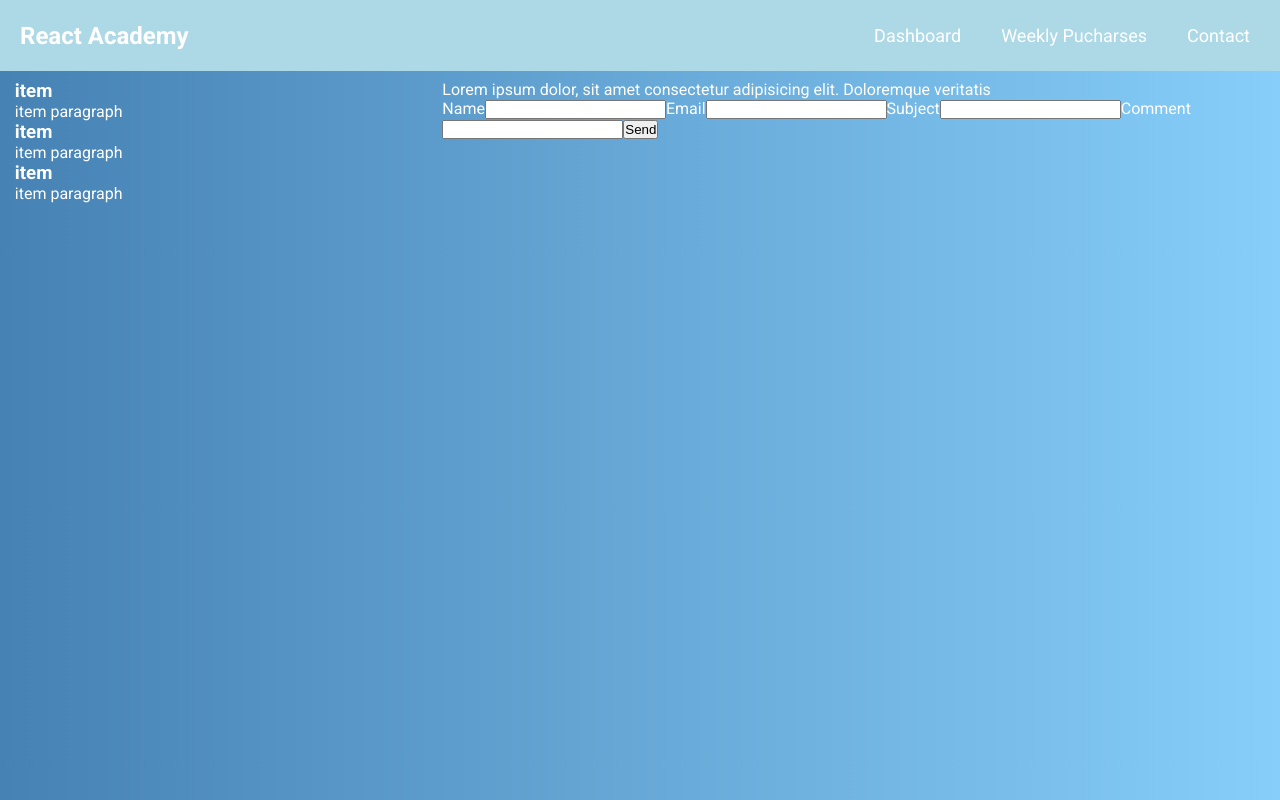
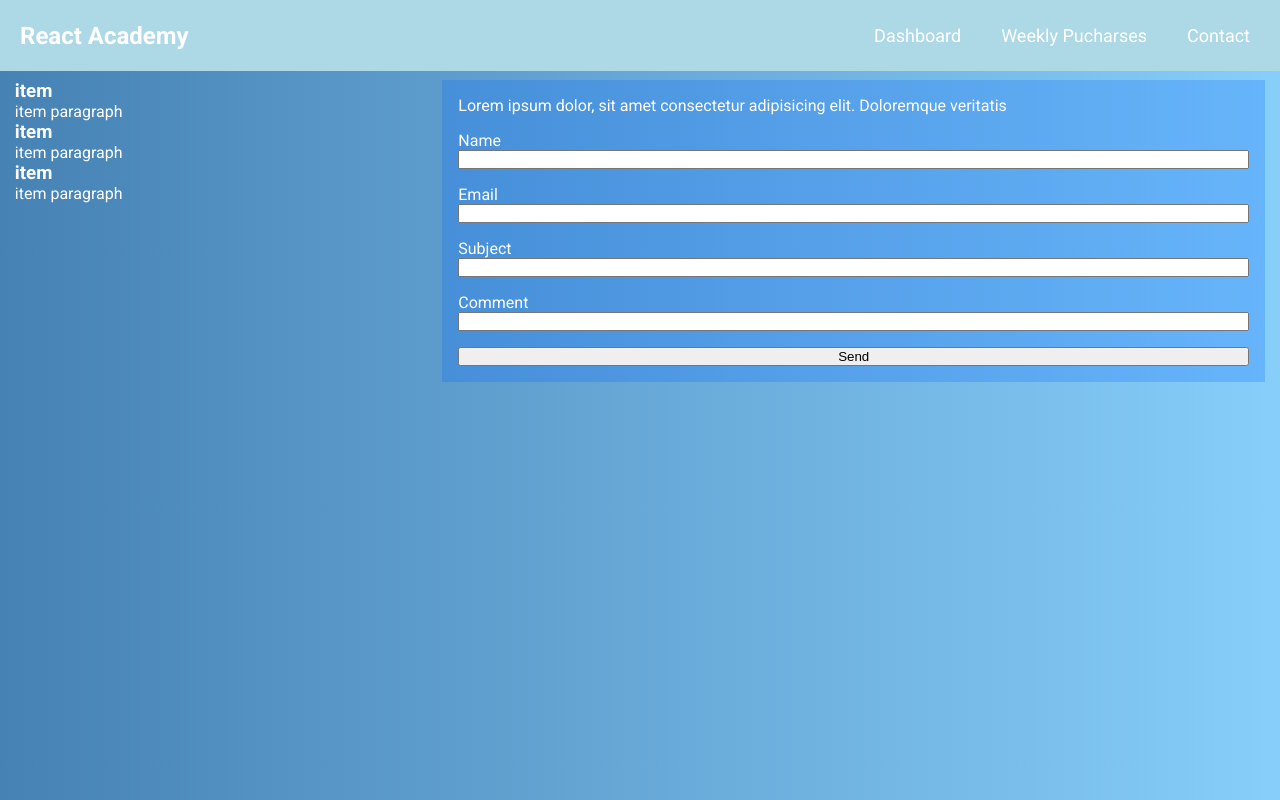
Before and after one commit to Espadv69/Course-2025, a React (Vite) app in the folder Academy-React/: page /contact in a window 1280 px wide. Built offline with nearby package versions, Linux system fonts and the light colour scheme; a web font is replaced by a local one.

Commit message:
Add style .form-grid__contact

```diff
--- a/Academy-React/src/css/Contact.css
+++ b/Academy-React/src/css/Contact.css
@@ -7,6 +7,20 @@
   gap: 1rem;
 }
 
+.form-grid__contact {
+  padding: 1rem;
+
+  display: flex;
+  flex-direction: column;
+  gap: 1rem;
+  background: #0066ff3d;
+
+  label {
+    display: flex;
+    flex-direction: column;
+  }
+}
+
 @media (max-width: 600px) {
   .grid-contact {
     grid-template-columns: 1fr;
```
